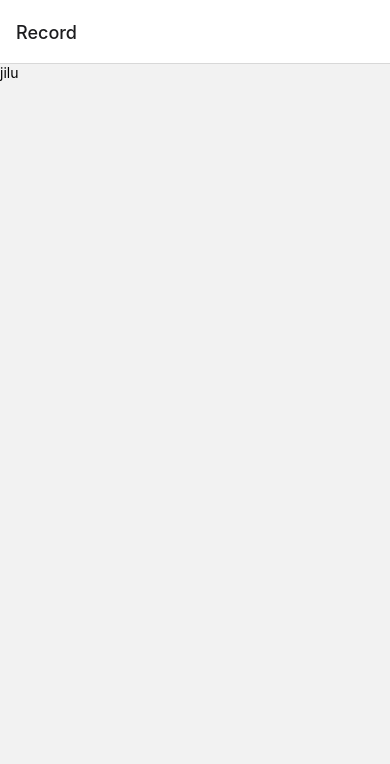
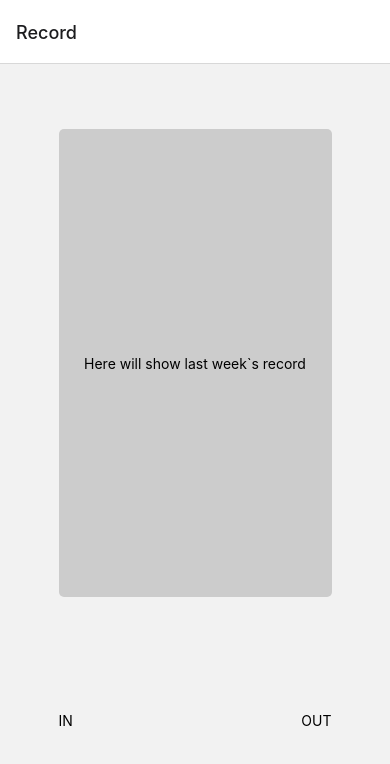
Before and after one commit to lopo12123/cost-recoder, a React Native app: screen /Record in a window 390 px wide. Shown: the top 764 px of the page. Built offline with nearby package versions, Linux system fonts and the light colour scheme.

Commit message:
feat: record page`s layout

```diff
--- a/src/views/Record.tsx
+++ b/src/views/Record.tsx
@@ -3,13 +3,48 @@ import { StyleSheet, Text, View } from "react-native";
 
 
 const styles = StyleSheet.create({
+    container: {
+        width: '100%',
+        height: '100%',
+        display: 'flex',
+        alignItems: 'center',
+        justifyContent: 'space-evenly'
+    },
+    chart: {
+        width: '70%',
+        height: '60%',
+        backgroundColor: '#cccccc',
+        borderRadius: 5,
+        display: 'flex',  // todo
+        alignItems: 'center',
+        justifyContent: 'center'
+    },
+    operate: {
+        width: '70%',
+        height: '15%',
+        display: 'flex',
+        flexDirection: 'row',
+        alignItems: 'center',
+        justifyContent: 'space-between'
+    },
+    inBtn: {
 
+    },
+    outBtn: {
+
+    }
 })
 
 const Record = () => {
     return (
-        <View>
-            <Text>jilu</Text>
+        <View style={styles.container}>
+            <View style={styles.chart}>
+                <Text>Here will show last week`s record</Text>
+            </View>
+            <View style={styles.operate}>
+                <Text>IN</Text>
+                <Text>OUT</Text>
+            </View>
         </View>
     )
 }
```
